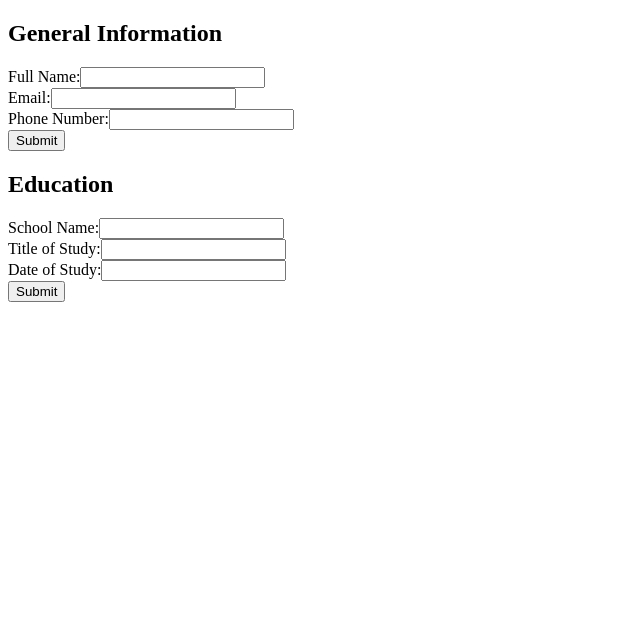
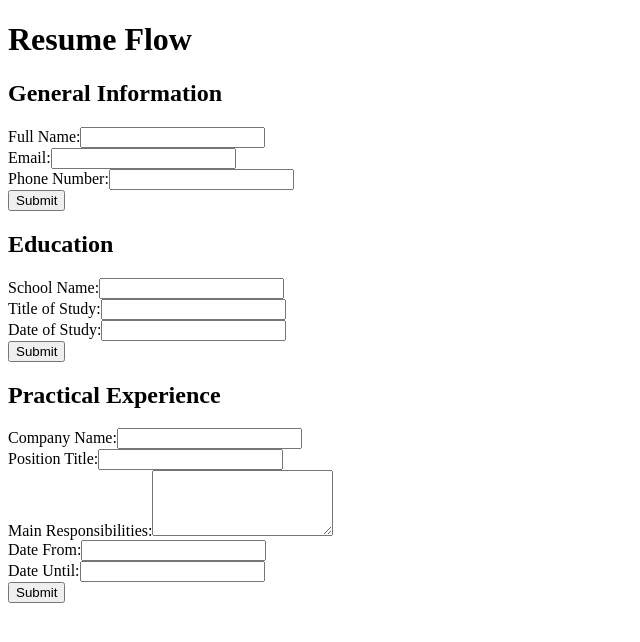
Before and after one commit to LiK-h1n/odin-cv-application, a React (Vite) app: page / in a window 1280 px wide. Shown: the top 642 px of the page, without its empty margins (0-640 px from the left). Built offline with nearby package versions, Linux system fonts and the light colour scheme.

Commit message:
Add components into App.jsx component

```diff
--- a/src/App.jsx
+++ b/src/App.jsx
@@ -1,11 +1,14 @@
 import GeneralInfo from "./components/GeneralInfo";
 import Education from "./components/Education";
+import PracticalExperience from "./components/PracticalExperience";
 
 function App() {
   return (
     <>
-      <GeneralInfo></GeneralInfo>
-      <Education></Education>
+      <h1>Resume Flow</h1>
+      <GeneralInfo />
+      <Education />
+      <PracticalExperience />
     </>
   );
 }
```
